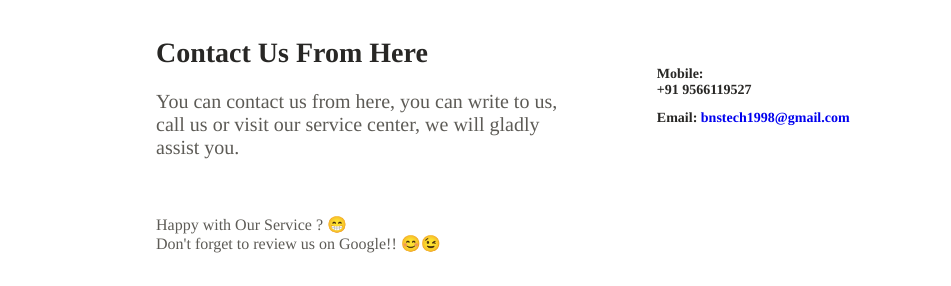
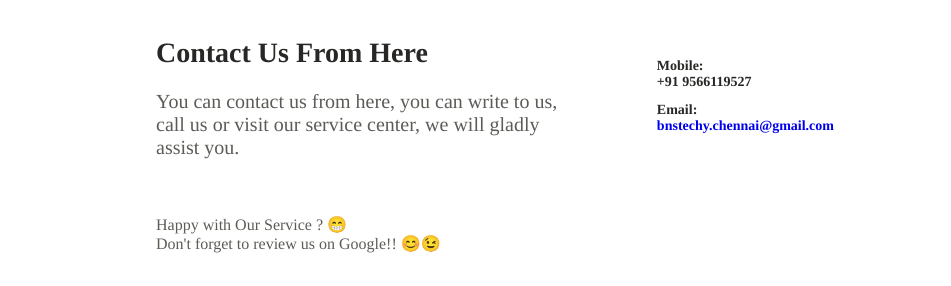
Before and after one commit to amruth2710/Portfolio-Landing-Pages, a plain HTML site: page BNS-Techy-Website/index.html in a window 1280 px wide. Shown: the part 3129-3415 px from the top of the page, 0-951 px from the left. Drawn offline with nearby package versions, Linux system fonts and the light colour scheme; a script that the page names is missing.

Commit message:
updated emailid

```diff
--- a/BNS-Techy-Website/index.html
+++ b/BNS-Techy-Website/index.html
@@ -175,7 +175,7 @@
 
                     <ul class="contact__content grid" >
                         <li class="contact__address" >Mobile: <span class="contact__address"><br>+91 9566119527</span></li>
-                        <li class="contact__address" >Email:  <span class="contact__address"><a href="mailto:bnstechy.chennai@gmail.com">bnstech1998@gmail.com</a></span></li>
+                        <li class="contact__address" >Email:  <span class="contact__address"><a href="mailto:bnstechy.chennai@gmail.com">bnstechy.chennai@gmail.com</a></span></li>
 
                     </ul>
 
```
